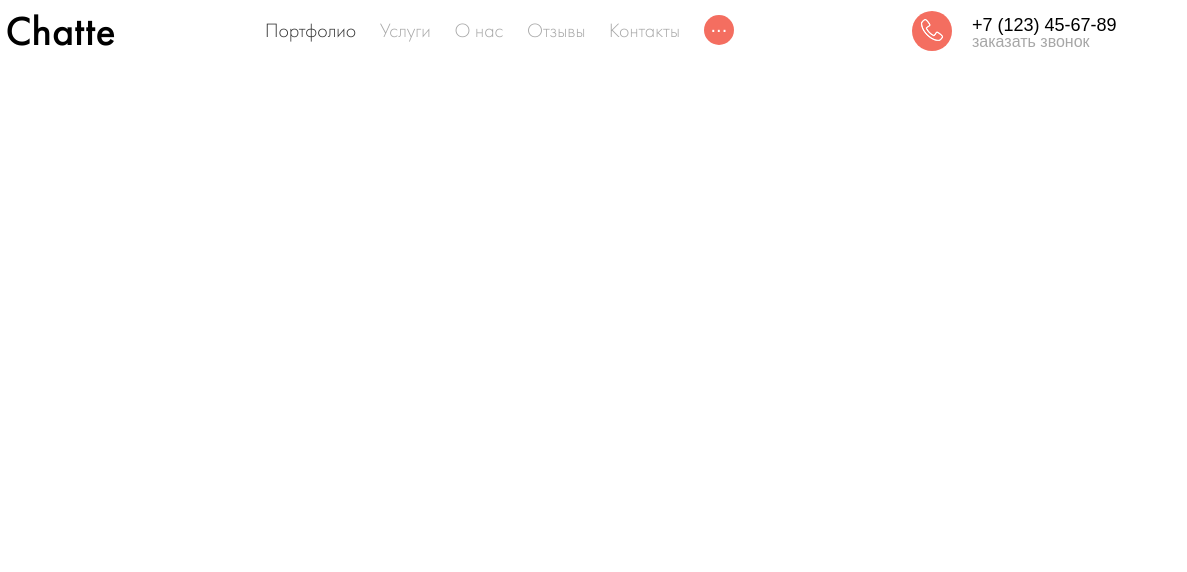
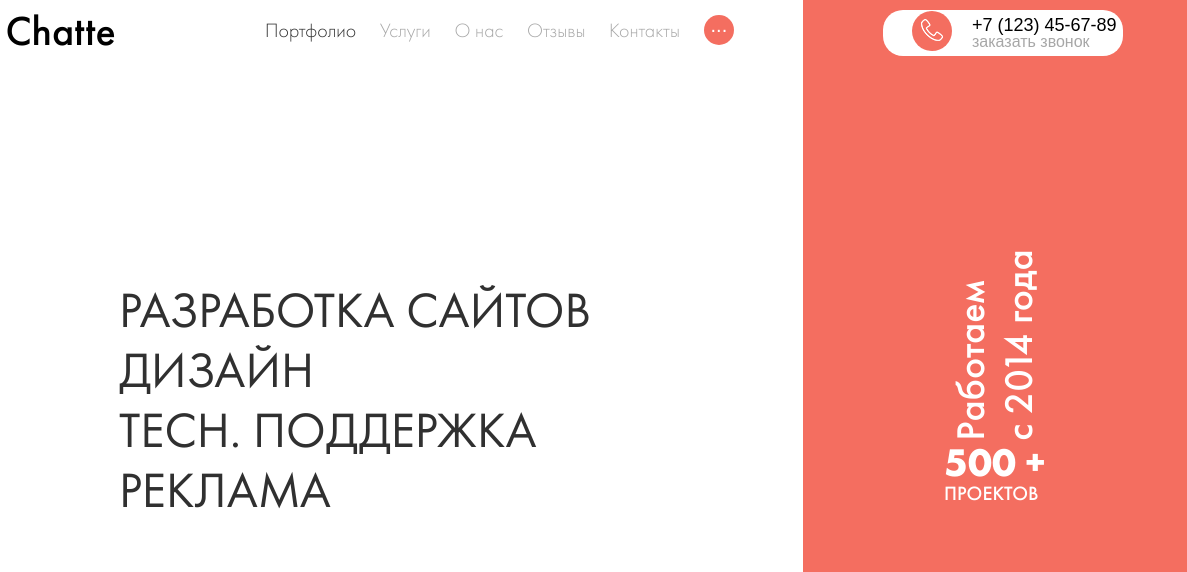
Before and after one commit to GKoil/la_chatte, a website: page src/templates/index.html in a window 1280 px wide. Shown: the top 572 px of the page, 93-1280 px from the left. Drawn offline with nearby package versions, Linux system fonts and the light colour scheme; files that its build step writes are made by us from their sources; files whose address does not match are found by name.

Commit message:
add first screen

```diff
--- a/src/js/index.js
+++ b/src/js/index.js
@@ -44,5 +44,16 @@
         popupAddition.classList.add('popup-addition--closed');
       }
     });
+
+    const changeMainLogo = () => { //TODO: change
+      const logoFirst = document.querySelector('.logo__first');
+      const logoSecond = document.querySelector('.logo__second');
+      logoFirst.textContent = 'L';
+      logoSecond.textContent = 'C';
+    }
+
+    window.addEventListener('scroll', () => {
+      changeMainLogo();
+    });
   });
 })(jQuery)
--- /dev/null
+++ b/src/scss/components/about.scss
@@ -0,0 +1,66 @@
+.about {
+  display: flex;
+  flex-wrap: wrap;
+  &__content {
+    display: flex;
+    align-items: center;
+  }
+}
+@media (min-width: $mobile-width-only) {
+  .about {
+    &__content {
+      flex-basis: 70%;
+      justify-content: center;
+    }
+    &__addition {
+      display: flex;
+      align-items: center;
+      justify-content: center;
+      flex-basis: 30%;
+    }
+    &__addition-wrapper {
+      // height: 100vh;
+    }
+    &__addition-work {
+      font-size: 40px;
+      display: block;
+      transform: rotate(-90deg);
+      font-weight: 500;
+      max-width: 200px;
+      line-height: 1.2;
+      color: #fff;
+    }
+    &__addition-projects {
+      margin-top: 50px;
+      display: block;
+      line-height: 1;
+      color: #fff;
+      max-width: 102px;
+      margin-left: auto;
+      margin-right: auto;
+    }
+    &__addition-project-count {
+      font-size: 40px;
+      font-weight: 700;
+    }
+    &__addition-project-text {
+      font-size: 20px;
+      text-transform: uppercase;
+    }
+    &__addition--orange {
+      background-color: $orange;
+    }
+  }
+}
+@media (max-width: $mobile-width-only) {
+  .about {
+    &__content {
+      background-color: $orange;
+      width: 100%;
+      padding-left: 20px;
+    }
+    &__addition {
+      display: none;
+    }
+  }
+}
--- a/src/scss/components/page-header.scss
+++ b/src/scss/components/page-header.scss
@@ -1,6 +1,8 @@
 .page-header {
   display: flex;
   padding: 10px 0;
+  width: 100%;
+  position: fixed;
 
   &__main-menu {
     margin: 0;
@@ -9,6 +11,7 @@
 }
 @media (max-width: $mobile-width-only) {
   .page-header {
+    background-color: #fff;
     &__main-menu {
       display: none;
       padding-top: 60px;
--- /dev/null
+++ b/src/scss/components/page-main.scss
@@ -0,0 +1,6 @@
+.page-main {
+  &__about {
+    height: 100vh;
+    width: 100%;
+  }
+}
--- /dev/null
+++ b/src/scss/components/services-list.scss
@@ -0,0 +1,26 @@
+.services-list {
+  list-style: none;
+  padding: 0;
+  margin: 0;
+
+  &__item-link {
+    color: $black;
+    font-size: 28px;
+    text-transform: uppercase;
+  }
+}
+
+@media (min-width: $mobile-width-only) {
+  .services-list {
+    &__item-link {
+      font: 50px/1.2 "Futura PT Book";
+    }
+  }
+}
+@media (max-width: $mobile-width-only) {
+  .services-list {
+    &__item-link {
+      color: #fff;
+    }
+  }
+}
--- a/src/scss/main.scss
+++ b/src/scss/main.scss
@@ -20,3 +20,6 @@
 @import "components/main-nav";
 @import "components/popup-call";
 @import "components/popup-addition";
+@import "components/page-main";
+@import "components/services-list";
+@import "components/about";
--- a/src/templates/components/about.html
+++ b/src/templates/components/about.html
@@ -1,8 +1,16 @@
-<section>
-  <ul>
-    <li>Разработка сайтов</li>
-    <li>Дизайн</li>
-    <li>Tech. поддержка</li>
-    <li>Реклама</li>
-  </ul>
+<section class="page-main__about about">
+  <div class="about__content">
+    <ul class="about__content-list services-list">
+      <li class="services-list__item"><a class="services-list__item-link" href="#">Разработка сайтов</a></li>
+      <li class="services-list__item"><a class="services-list__item-link" href="#">Дизайн</a></li>
+      <li class="services-list__item"><a class="services-list__item-link" href="#">Tech. поддержка</a></li>
+      <li class="services-list__item"><a class="services-list__item-link" href="#">Реклама</a></li>
+    </ul>
+  </div>
+  <div class="about__addition about__addition--orange">
+    <div class="about__addition-wrapper">
+      <span class="about__addition-work">Работаем <br> с 2014 года</span>
+      <span class="about__addition-projects"><span class="about__addition-project-count">500 +</span> <span class="about__addition-project-text">проектов</span></span>
+    </div>
+  </div>
 </section>
```
Also changed, not shown: src/templates/index.html (+1 -1 lines).
